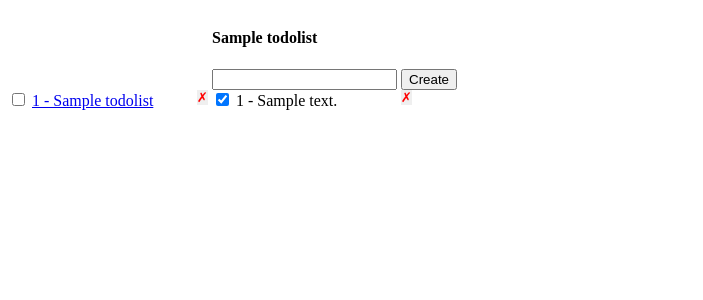
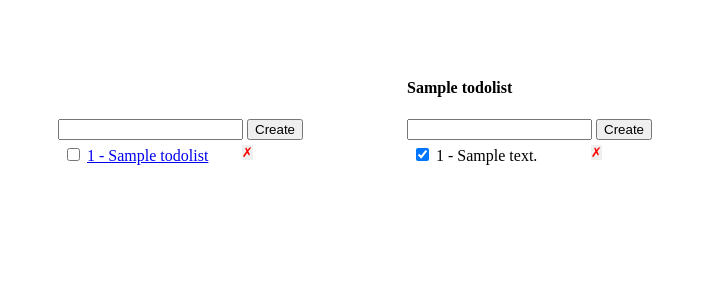
Before and after one commit to anawabi/udacity-fullstack-dev, a Flask app: page /lists/1 in a window 1280 px wide. Shown: the top 300 px of the page, without its empty margins (0-703 px from the left). Run offline with Flask 2, Linux system fonts and the light colour scheme; tables that the repository leaves empty hold one stand-in row (values such as "Sample post").

Commit message:
updated some css codes

```diff
--- a/lesson7/todoapp/templates/index.html
+++ b/lesson7/todoapp/templates/index.html
@@ -30,8 +30,12 @@
                 color: red;
                 float: right;
             }
+            li{
+                padding: 5px;
+            }
             .lists-wrapper, .todos-wrapper{
-                display:inline-block
+                display:inline-block;
+                padding: 50px;
 
             }
         </style>
@@ -45,7 +49,14 @@
         <div id="error" class="hidden">Something went wrong</div>
 
         <div class="lists-wrapper">
+            <form id="list-form">
 
+                <!-- <label for="name">Create a To-Do Item</label> -->
+                <!-- <input type="text" id="id" name="id"> -->
+                <input type="text" id="description" name="description">
+                <input type="submit" id="submit" value="Create">
+            <!-- </div> -->
+            </form>
             <ul id="todos">
                 {% for list in lists %}
 
@@ -61,7 +72,7 @@
 
         <div class="todos-wrapper">
             <h4>{{active_list.name}}</h4>
-            <form id="form">
+            <form id="todo-form">
 
                 <!-- <label for="name">Create a To-Do Item</label> -->
                 <!-- <input type="text" id="id" name="id"> -->
@@ -121,7 +132,7 @@
                 }
             }
 
-            document.getElementById('form').onsubmit = function(e){
+            document.getElementById('todo-form').onsubmit = function(e){
                 e.preventDefault();
                 fetch('/todos/create', {
                     method : 'POST',
```
